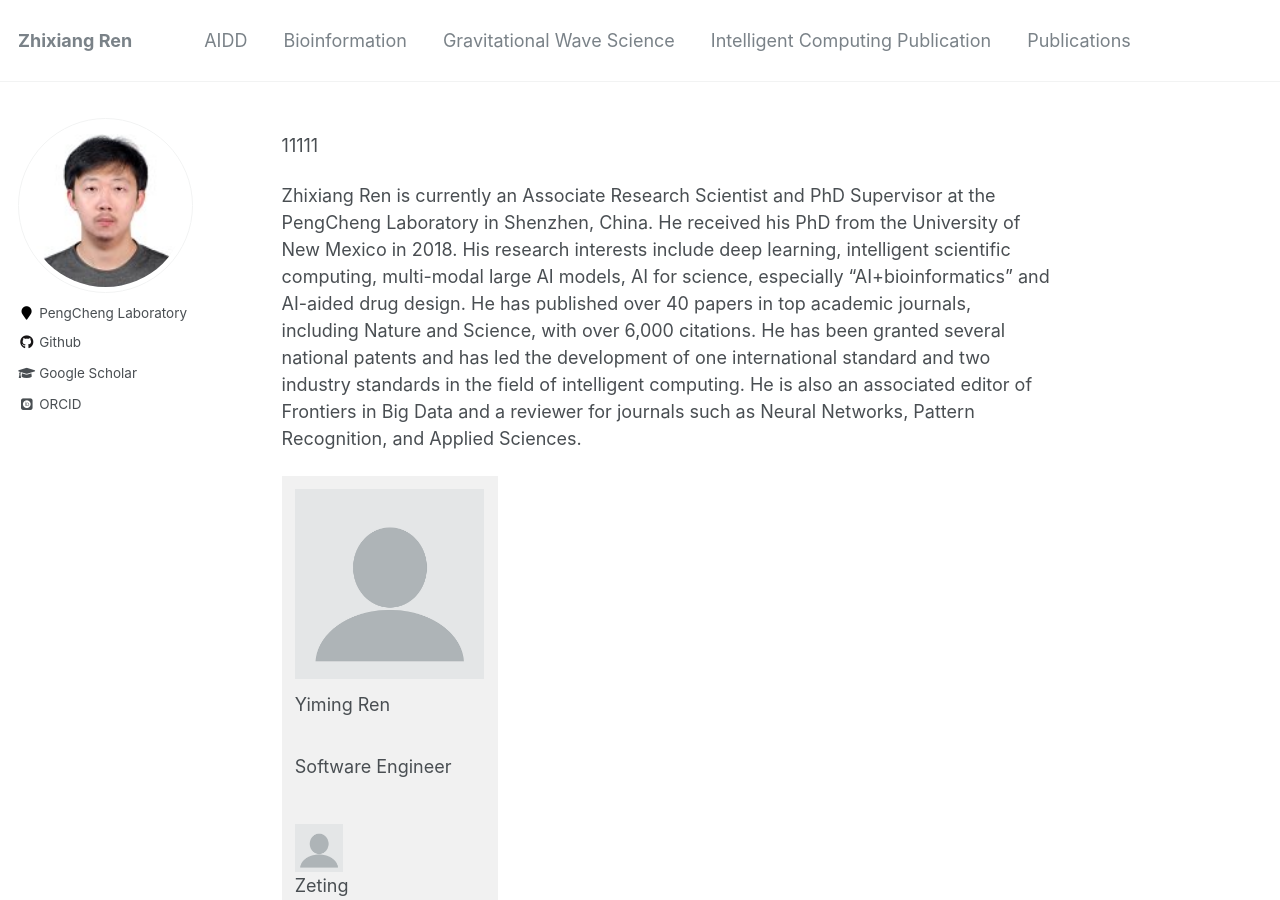
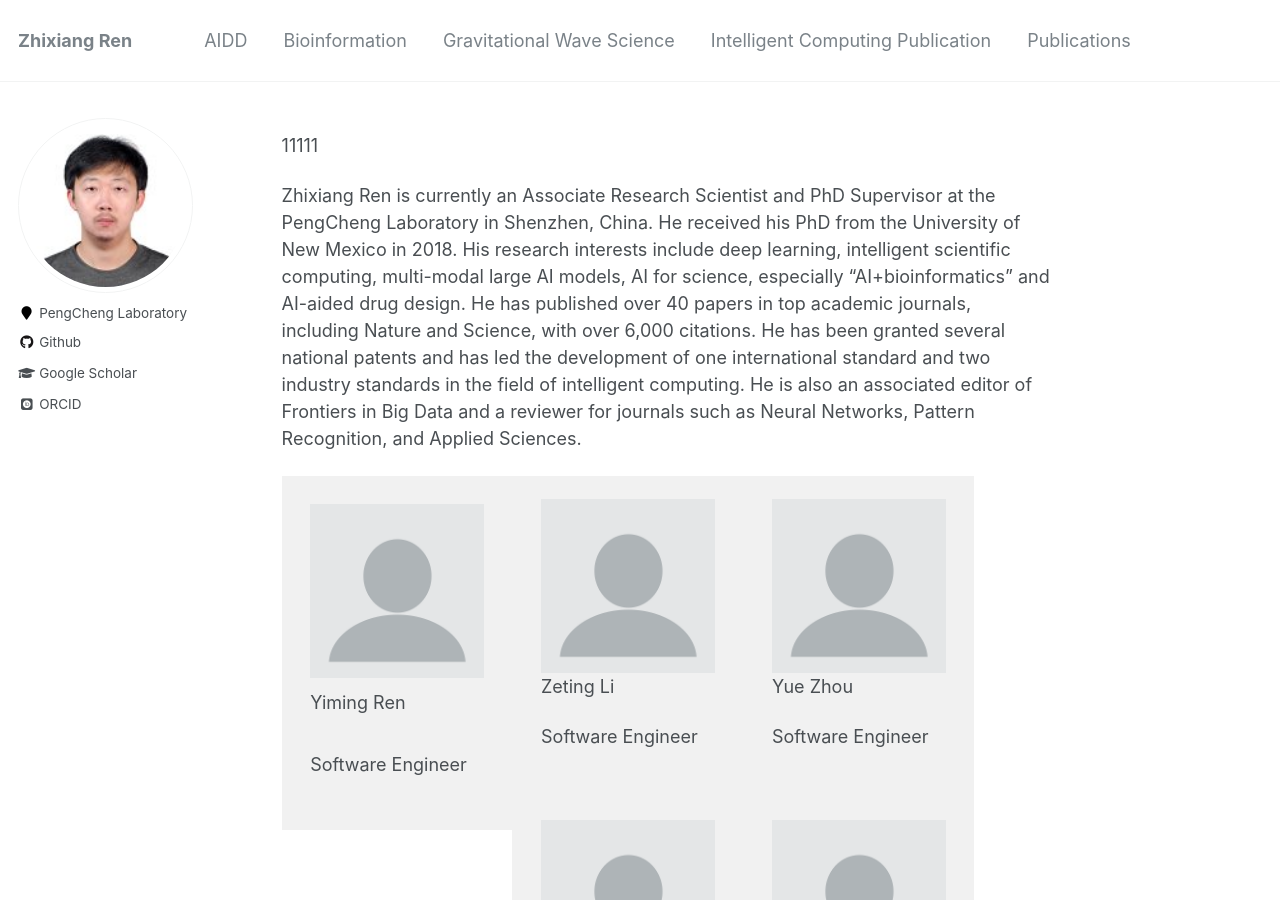
Before and after one commit to zhixiang-ren/zhixiang-ren.github.io, a Jekyll site: the page built from _pages/about.md, in a window 1280 px wide and 900 px high. Built offline with Jekyll 4.4.1, drawn with Linux system fonts in a browser that asks for light colours; some web fonts are replaced.

Commit message:
Update about.md

```diff
--- a/_pages/about.md
+++ b/_pages/about.md
@@ -14,39 +14,40 @@ Zhixiang Ren is currently an Associate Research Scientist and PhD Supervisor at
 
 <div style="float: left;">
 
-  <div style="width: 30%;padding: 1%;background-color: rgb(241, 241, 241);">
+  <div style="width: 30%;padding: 3%;background-color: rgb(241, 241, 241);float: left;">
     <img style="width: 100%;padding: 3%;" src="/images/profile.png">
     <p style="width: 100%;padding: 3%;">Yiming Ren</p>
     <p style="width: 100%;padding: 3%;">Software Engineer</p>
   </div>
 
-  <div style="width: 30%;padding: 1%;background-color: rgb(241, 241, 241);">
-    <img style="width: 30%;padding-left: 3%;padding-right: 3%;" src="/images/profile.png">
-    <p style="width: 30%;padding-left: 3%;padding-right: 3%;">Zeting Li</p>
-    <p style="width: 30%;padding-left: 3%;padding-right: 3%;">Software Engineer</p>
+  <div style="width: 30%;padding: 3%;background-color: rgb(241, 241, 241);float: left;">
+    <img style="width: 100%;padding-left: 3%;padding-right: 3%;" src="/images/profile.png">
+    <p style="width: 100%;padding-left: 3%;padding-right: 3%;">Zeting Li</p>
+    <p style="width: 100%;padding-left: 3%;padding-right: 3%;">Software Engineer</p>
   </div>
 
-  <div style="width: 30%;padding: 1%;background-color: rgb(241, 241, 241);">
-    <img style="width: 30%;padding-left: 3%;padding-right: 3%;" src="/images/profile.png">
-    <p style="width: 30%;padding-left: 3%;padding-right: 3%;">Yue Zhou</p>
-    <p style="width: 30%;padding-left: 3%;padding-right: 3%;">Software Engineer</p>
+  <div style="width: 30%;padding: 3%;background-color: rgb(241, 241, 241);float: left;">
+    <img style="width: 100%;padding-left: 3%;padding-right: 3%;" src="/images/profile.png">
+    <p style="width: 100%;padding-left: 3%;padding-right: 3%;">Yue Zhou</p>
+    <p style="width: 100%;padding-left: 3%;padding-right: 3%;">Software Engineer</p>
   </div>
 
-  <div style="width: 30%;padding: 1%;background-color: rgb(241, 241, 241);">
-    <img style="width: 30%;padding-left: 3%;padding-right: 3%;" src="/images/profile.png">
-    <p style="width: 30%;padding-left: 3%;padding-right: 3%;">Tianyu Zhao</p>
-    <p style="width: 30%;padding-left: 3%;padding-right: 3%;">Ph.D student</p>
+  <div style="width: 30%;padding: 3%;background-color: rgb(241, 241, 241);float: left;">
+    <img style="width: 100%;padding-left: 3%;padding-right: 3%;" src="/images/profile.png">
+    <p style="width: 100%;padding-left: 3%;padding-right: 3%;">Tianyu Zhao</p>
+    <p style="width: 100%;padding-left: 3%;padding-right: 3%;">Ph.D student</p>
   </div>
 
-  <div style="width: 30%;padding: 1%;background-color: rgb(241, 241, 241);">
-    <img style="width: 30%;padding-left: 3%;padding-right: 3%;" src="/images/profile.png">
-    <p style="width: 30%;padding-left: 3%;padding-right: 3%;">Taojie Kuang</p>
-    <p style="width: 30%;padding-left: 3%;padding-right: 3%;">Ph.D student</p>
+  <div style="width: 30%;padding: 3%;background-color: rgb(241, 241, 241);float: left;">
+    <img style="width: 100%;padding-left: 3%;padding-right: 3%;" src="/images/profile.png">
+    <p style="width: 100%;padding-left: 3%;padding-right: 3%;">Taojie Kuang</p>
+    <p style="width: 100%;padding-left: 3%;padding-right: 3%;">Ph.D student</p>
   </div>
 
-  <div style="width: 30%;padding: 1%;background-color: rgb(241, 241, 241);">
-    <img style="width: 30%;padding-left: 3%;padding-right: 3%;" src="/images/profile.png">
-    <p style="width: 30%;padding-left: 3%;padding-right: 3%;">Pengfei Liu</p>
-    <p style="width: 30%;padding-left: 3%;padding-right: 3%;">Ph.D student</p>
+  <div style="width: 30%;padding: 3%;background-color: rgb(241, 241, 241);float: left;">
+    <img style="width: 100%;padding-left: 3%;padding-right: 3%;" src="/images/profile.png">
+    <p style="width: 100%;padding-left: 3%;padding-right: 3%;">Pengfei Liu</p>
+    <p style="width: 100%;padding-left: 3%;padding-right: 3%;">Ph.D student</p>
   </div>
+
 </div>
```
